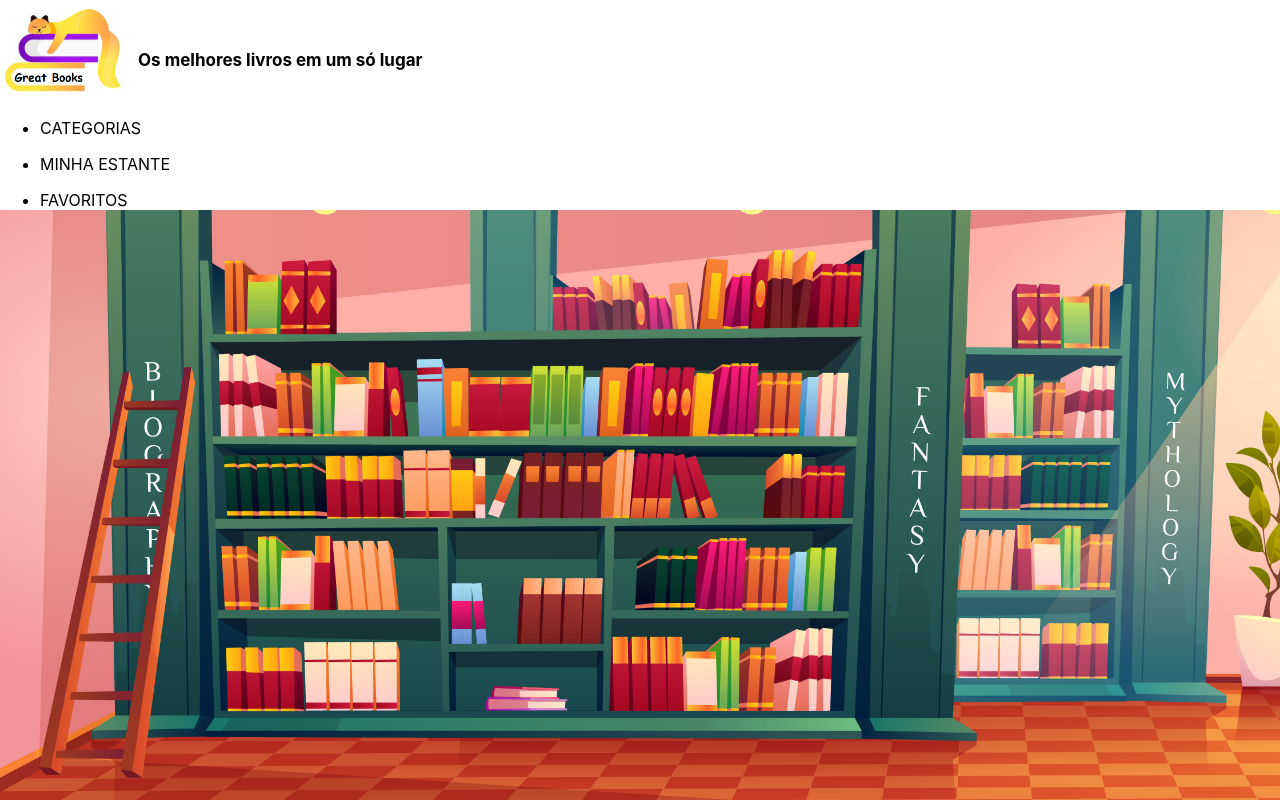
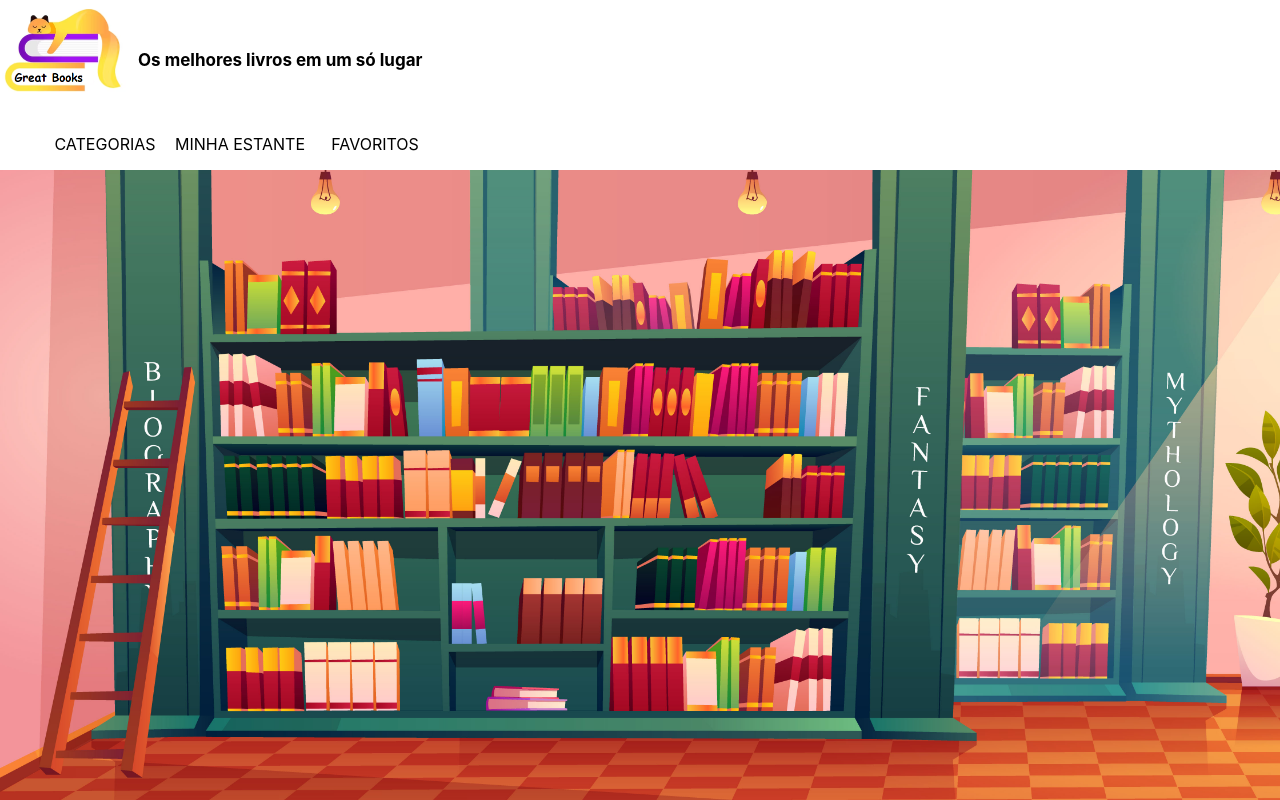
Before and after one commit to Front-End-Project-Naty/books, a React (Create React App) app: page / in a window 1280 px wide. Built offline with nearby package versions, Linux system fonts and the light colour scheme.

Commit message:
add lista

```diff
--- a/src/App.css
+++ b/src/App.css
@@ -8,3 +8,23 @@
 .App-header {
     background: rgba(255,255,255,1);
 }
+
+.opcoes {
+    display: flex;
+}
+
+.opcao {
+    min-width: 120px;
+    font-size: 16px;
+    display: flex;
+    justify-content: center;
+    align-items: center;
+    text-align: center;
+    height: 100%;
+    padding: 0 5px;
+    cursor: pointer;
+}
+
+li {
+    list-style: none;
+}
```
